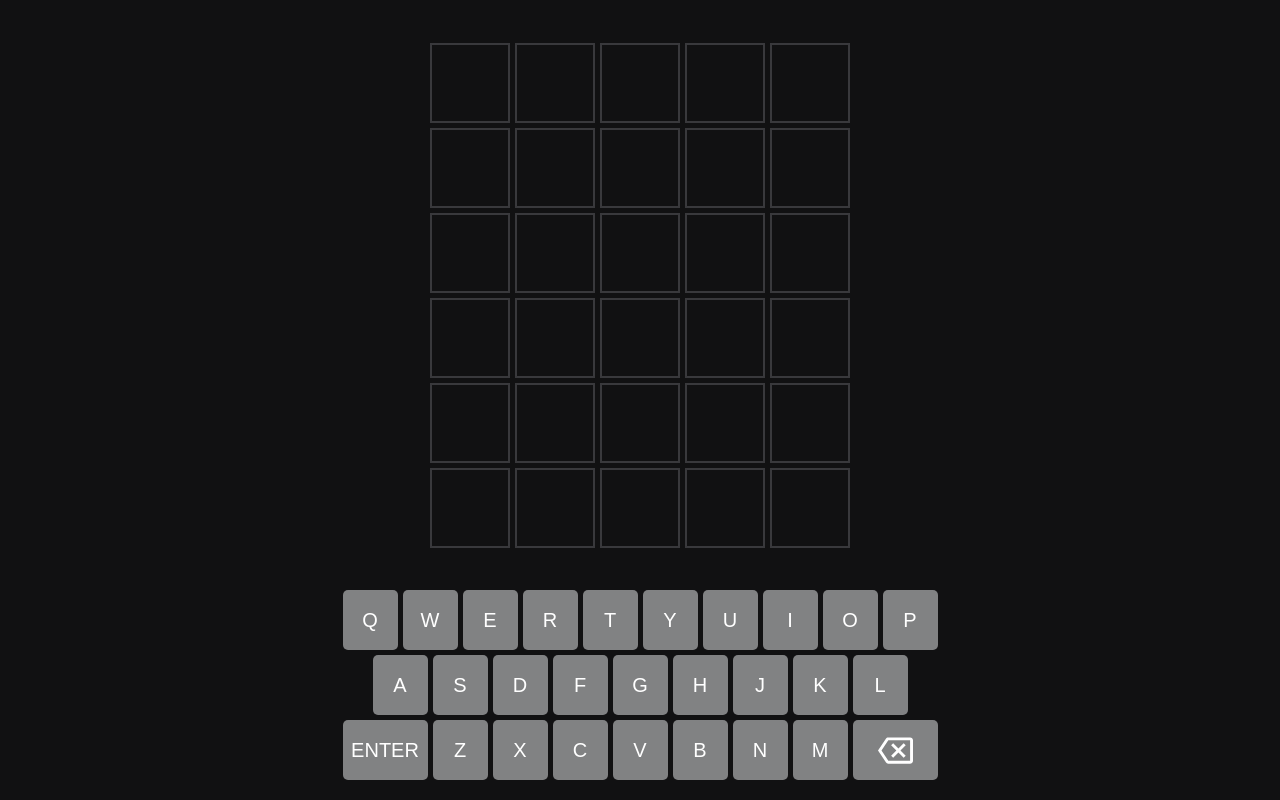
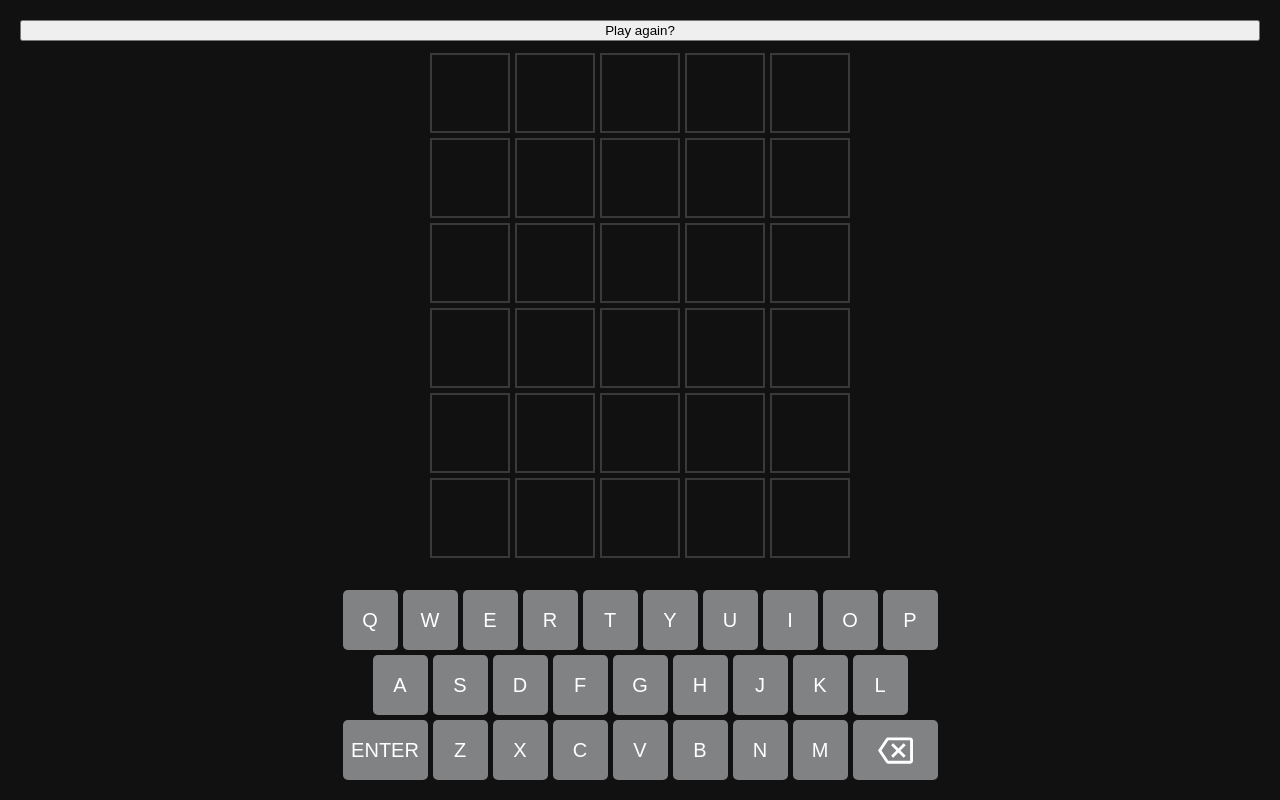
Before and after one commit to dadgam3er/worldleAddiction, a plain HTML site: page index.html in a window 1280 px wide. Drawn offline with Linux system fonts and the light colour scheme.

Commit message:
first commit

```diff
--- a/index.html
+++ b/index.html
@@ -7,10 +7,11 @@
     <meta name="viewport" content="width=device-width, initial-scale=1.0">
     <link rel="stylesheet" href="styles.css">
     <script src="script.js" defer></script>
-    <title>Wordle Clone</title>
+    <title>Wordle for Sara</title>
 </head>
 
 <body>
+    <button onClick="window.location.reload();">Play again?</button>
     <div class="alert-container" data-alert-container></div>
     <div data-guess-grid class="guess-grid">
         <div class="tile"></div>
```
